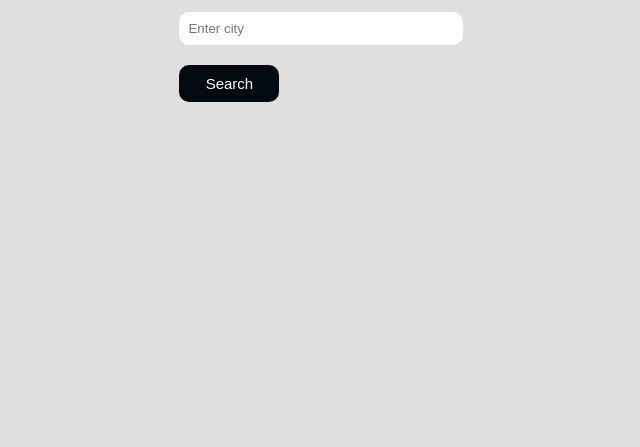
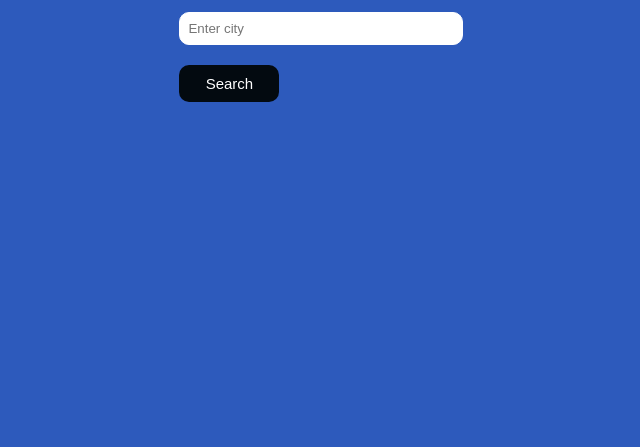
Before and after one commit to ahmadkarim01/WeatherApp, a plain HTML site: page index.html in a window 1280 px wide. Shown: the part 353-800 px from the top of the page, without its empty margins (311-951 px from the left). Drawn offline with Linux system fonts and the light colour scheme.

Commit message:
style.css

```diff
--- a/style.css
+++ b/style.css
@@ -1,5 +1,5 @@
 body {
-    background: #dfdfdf;
+    background: rgb(45, 90, 188);
     font-family: 'Segoe UI', 'Segoe UI', Tahoma, Geneva, Verdana, sans-serif;
     display: flex;
     align-items: center;
```
